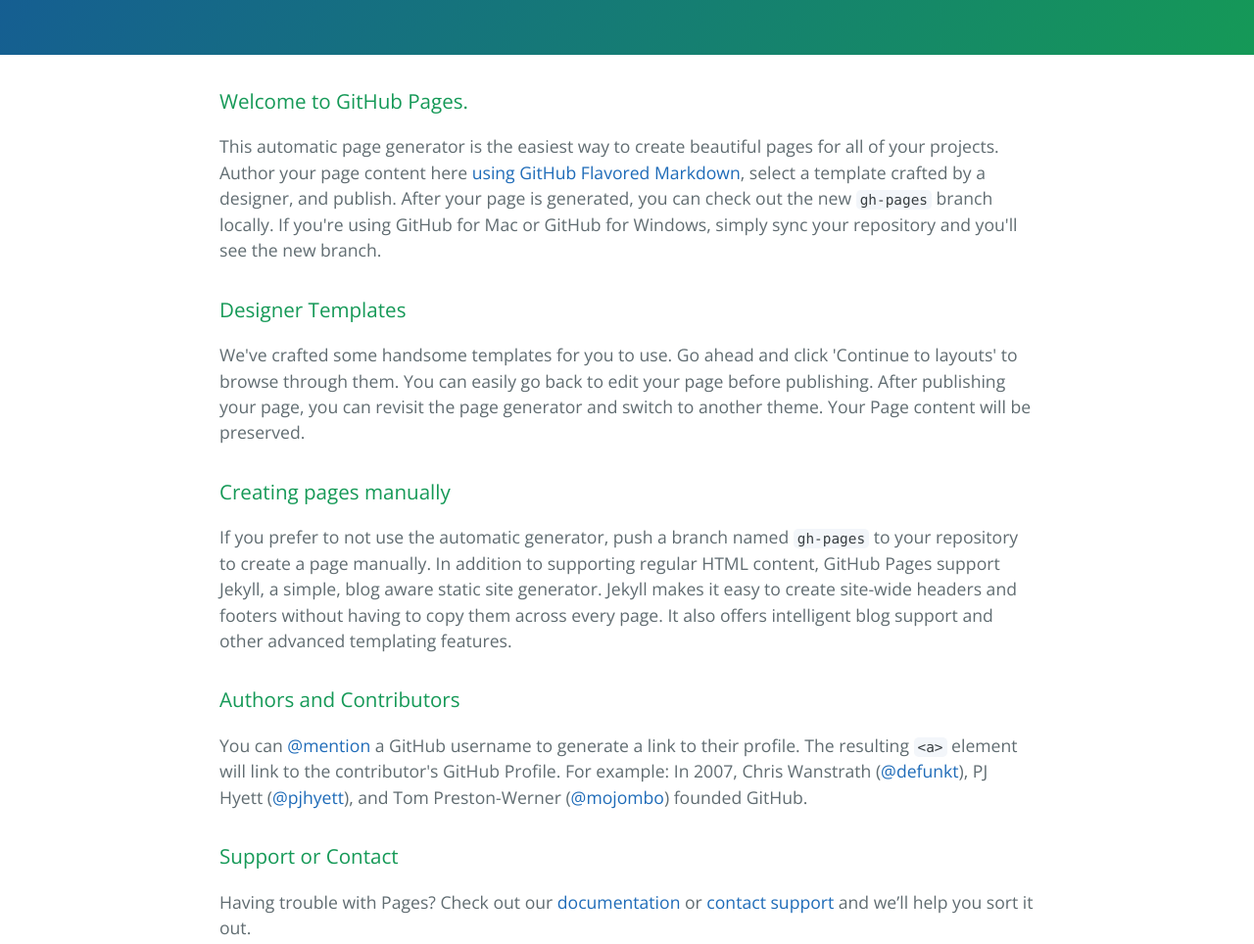
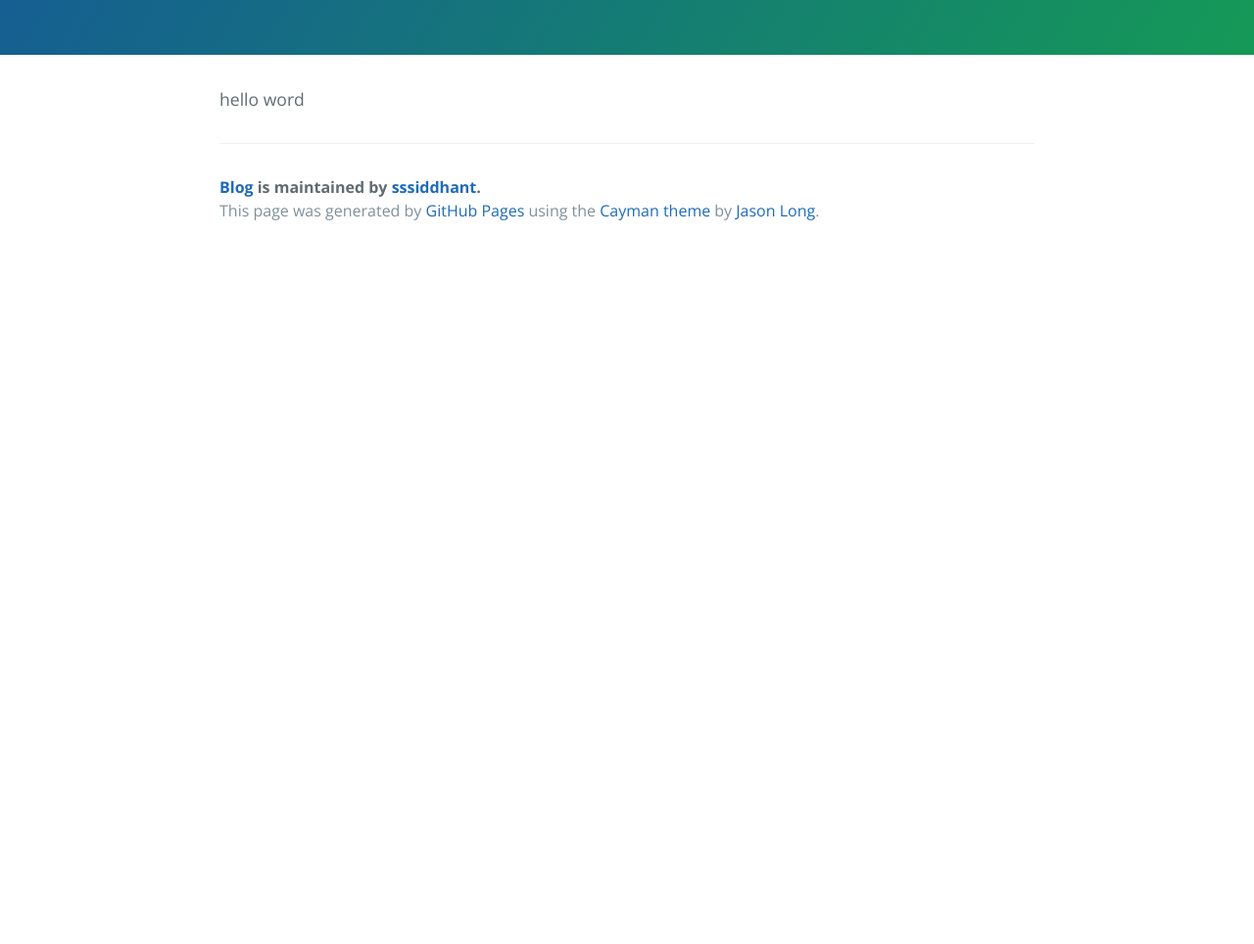
Before and after one commit to sssiddhant/blog, a plain HTML site: page index.html in a window 1280 px wide. Shown: the part 280-1244 px from the top of the page at 98% size. After the commit the page ends 800 px from the top, so only its background shows below. Drawn offline with nearby package versions, Linux system fonts and the light colour scheme.

```diff
--- a/index.html
+++ b/index.html
@@ -19,30 +19,7 @@
     </section>
 
     <section class="main-content">
-      <h3>
-<a id="welcome-to-github-pages" class="anchor" href="#welcome-to-github-pages" aria-hidden="true"><span class="octicon octicon-link"></span></a>Welcome to GitHub Pages.</h3>
-
-<p>This automatic page generator is the easiest way to create beautiful pages for all of your projects. Author your page content here <a href="https://guides.github.com/features/mastering-markdown/">using GitHub Flavored Markdown</a>, select a template crafted by a designer, and publish. After your page is generated, you can check out the new <code>gh-pages</code> branch locally. If you're using GitHub for Mac or GitHub for Windows, simply sync your repository and you'll see the new branch.</p>
-
-<h3>
-<a id="designer-templates" class="anchor" href="#designer-templates" aria-hidden="true"><span class="octicon octicon-link"></span></a>Designer Templates</h3>
-
-<p>We've crafted some handsome templates for you to use. Go ahead and click 'Continue to layouts' to browse through them. You can easily go back to edit your page before publishing. After publishing your page, you can revisit the page generator and switch to another theme. Your Page content will be preserved.</p>
-
-<h3>
-<a id="creating-pages-manually" class="anchor" href="#creating-pages-manually" aria-hidden="true"><span class="octicon octicon-link"></span></a>Creating pages manually</h3>
-
-<p>If you prefer to not use the automatic generator, push a branch named <code>gh-pages</code> to your repository to create a page manually. In addition to supporting regular HTML content, GitHub Pages support Jekyll, a simple, blog aware static site generator. Jekyll makes it easy to create site-wide headers and footers without having to copy them across every page. It also offers intelligent blog support and other advanced templating features.</p>
-
-<h3>
-<a id="authors-and-contributors" class="anchor" href="#authors-and-contributors" aria-hidden="true"><span class="octicon octicon-link"></span></a>Authors and Contributors</h3>
-
-<p>You can <a href="https://github.com/blog/821" class="user-mention">@mention</a> a GitHub username to generate a link to their profile. The resulting <code>&lt;a&gt;</code> element will link to the contributor's GitHub Profile. For example: In 2007, Chris Wanstrath (<a href="https://github.com/defunkt" class="user-mention">@defunkt</a>), PJ Hyett (<a href="https://github.com/pjhyett" class="user-mention">@pjhyett</a>), and Tom Preston-Werner (<a href="https://github.com/mojombo" class="user-mention">@mojombo</a>) founded GitHub.</p>
-
-<h3>
-<a id="support-or-contact" class="anchor" href="#support-or-contact" aria-hidden="true"><span class="octicon octicon-link"></span></a>Support or Contact</h3>
-
-<p>Having trouble with Pages? Check out our <a href="https://help.github.com/pages">documentation</a> or <a href="https://github.com/contact">contact support</a> and we’ll help you sort it out.</p>
+      <p>hello word</p>
 
       <footer class="site-footer">
         <span class="site-footer-owner"><a href="https://github.com/sssiddhant/blog">Blog</a> is maintained by <a href="https://github.com/sssiddhant">sssiddhant</a>.</span>
```
Also changed, not shown: params.json (+1 -1 lines).
